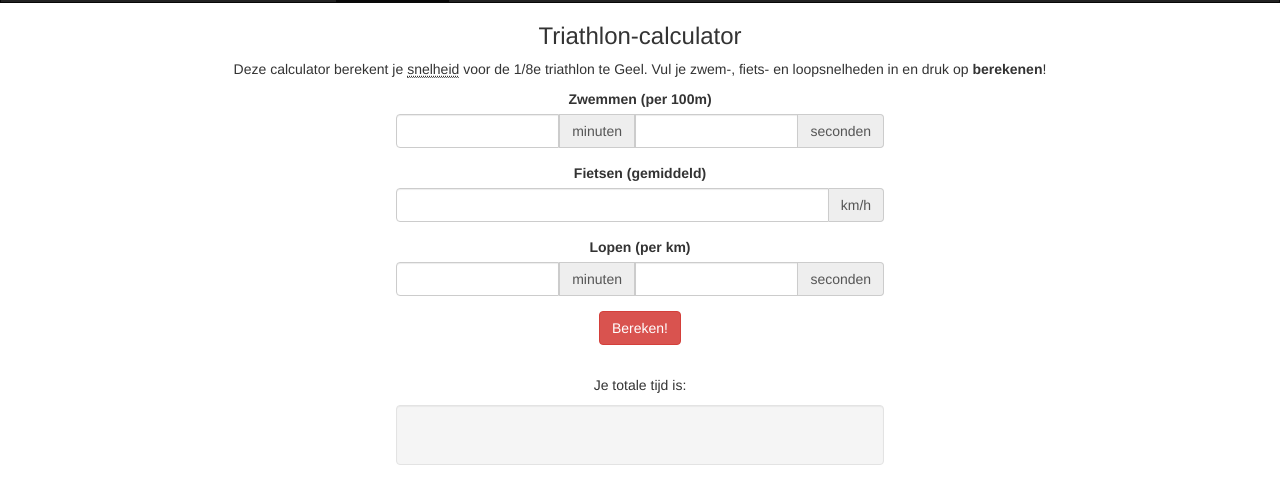
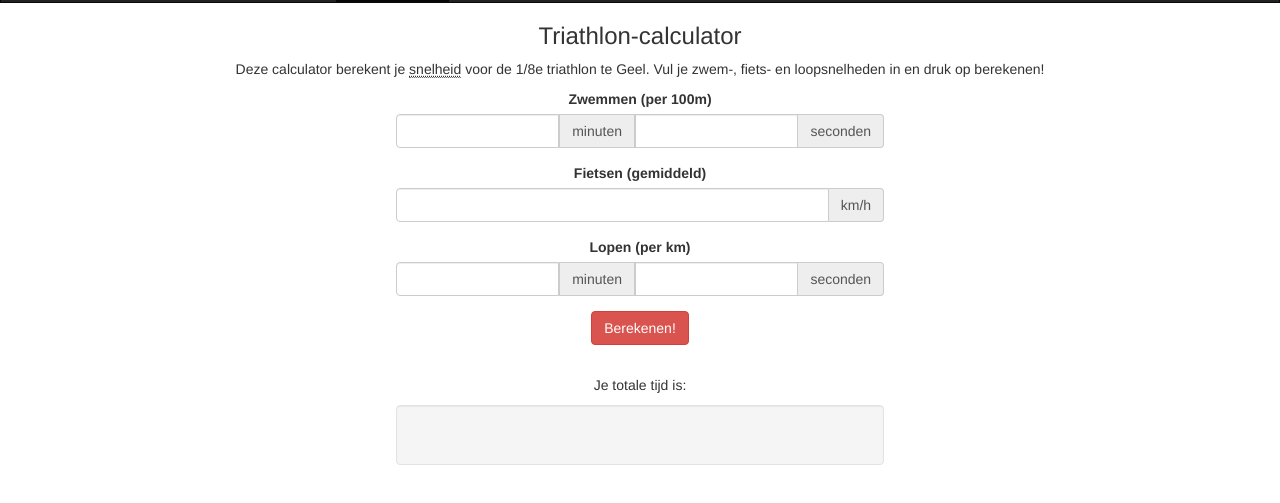
Before and after one commit to GKKsport/gkksport.github.io, a plain HTML site: page triathloncalc.html in a window 1280 px wide. Shown: the part 49-552 px from the top of the page. Drawn offline with nearby package versions, Linux system fonts and the light colour scheme.

Commit message:
Update triathloncalc.html

```diff
--- a/triathloncalc.html
+++ b/triathloncalc.html
@@ -85,7 +85,7 @@
         <div class="row content">
             <div class="col-md-10 col-md-offset-1">
                 <h3>Triathlon-calculator</h3>
-                <p>Deze calculator berekent je <abbr title="ideale snelheid (zonder de wissels)">snelheid</abbr> voor de 1/8e triathlon te Geel. Vul je zwem-, fiets- en loopsnelheden in en druk op <strong>berekenen</strong>!</p>
+                <p>Deze calculator berekent je <abbr title="ideale snelheid (zonder de wissels)">snelheid</abbr> voor de 1/8e triathlon te Geel. Vul je zwem-, fiets- en loopsnelheden in en druk op berekenen!</p>
                 <div class="col-md-6 col-md-offset-3">
                     <form class="form" id="triathlon-calc" action="">
                         <label class="control-label" for="zwemmen">Zwemmen (per 100m)</label>
@@ -114,7 +114,7 @@
                             </div>
                         </div>
                     </form>
-                    <p><button onclick="onClick()" class="btn btn-danger">Bereken!</button></p>
+                    <p><button onclick="onClick()" class="btn btn-danger">Berekenen!</button></p>
                     <br>
                     <p>Je totale tijd is:</p>
                     <div class="well">
```
